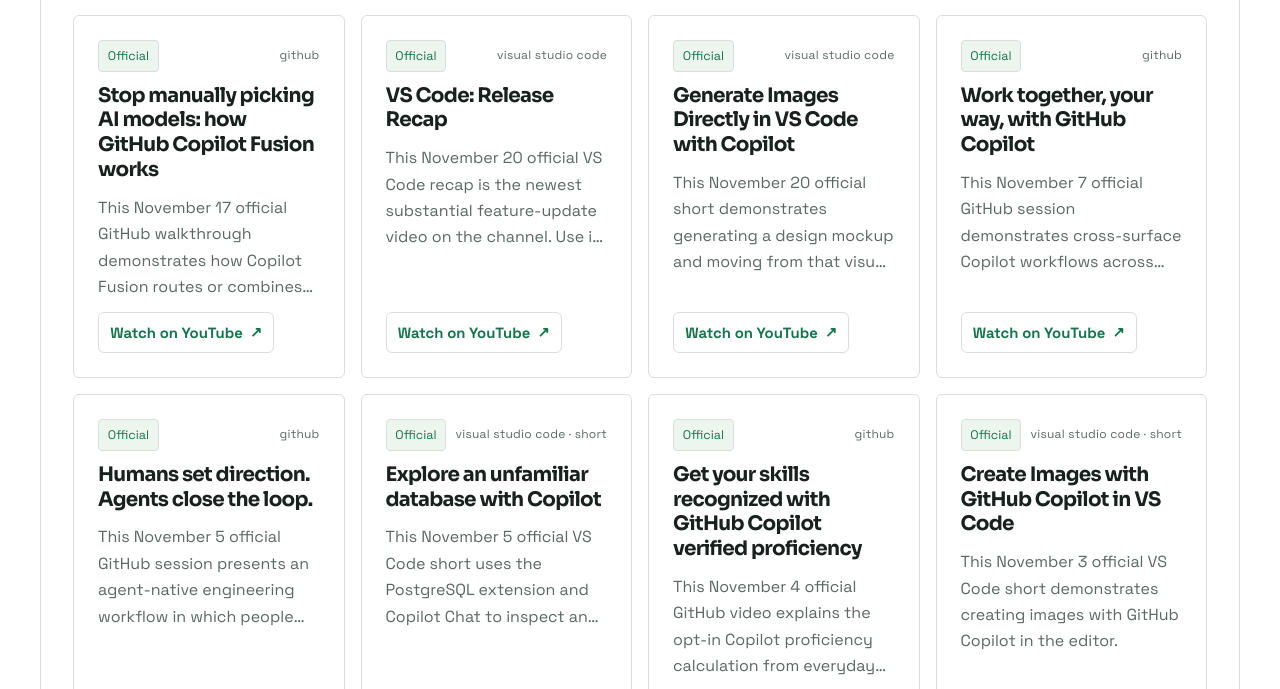
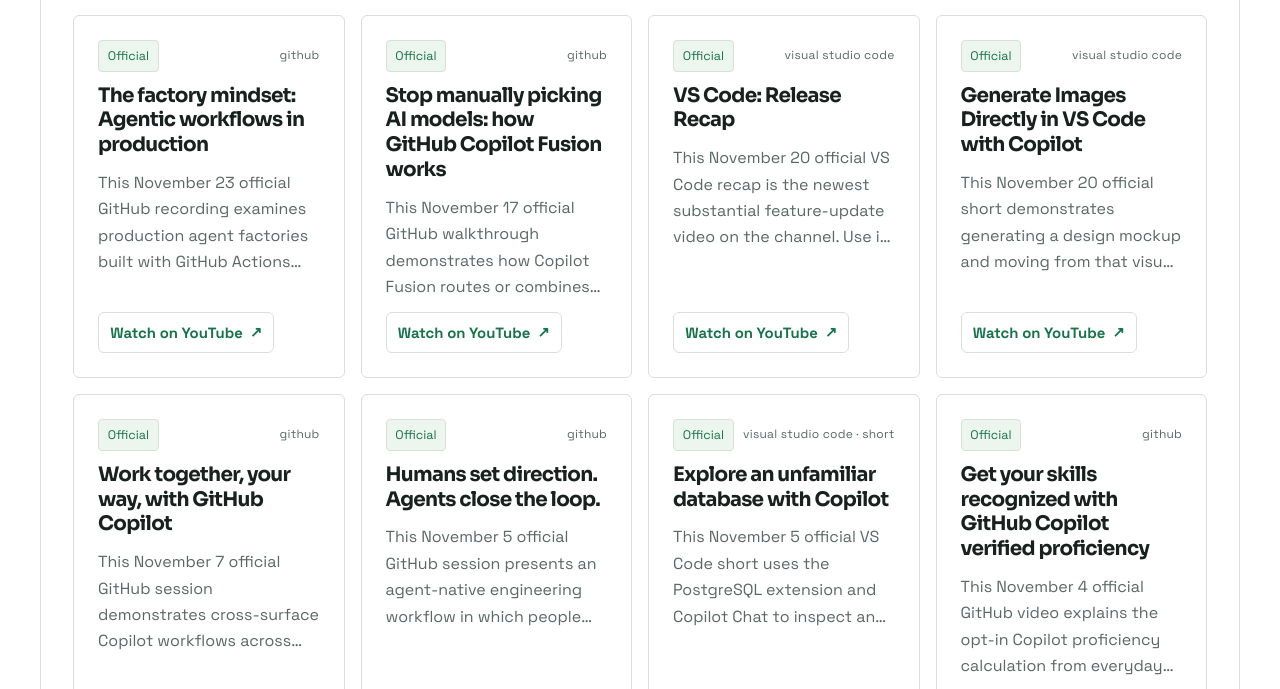
Before and after one commit to movarnell/Copilot-Links, a plain HTML site: page videos.html in a window 1280 px wide. Shown: the part 791-1480 px from the top of the page. Drawn offline with Linux system fonts and the light colour scheme.

Commit message:
Add latest official agent workflow video

```diff
--- a/videos.html
+++ b/videos.html
@@ -63,6 +63,22 @@
         </div>
 
         <div class="resource-grid">
+          <article class="resource-card">
+            <div class="card-top">
+              <span class="chip">Official</span>
+              <span class="source">GitHub</span>
+            </div>
+            <h3>The factory mindset: Agentic workflows in production</h3>
+            <p class="note">
+              This November 23 official GitHub recording examines production agent factories built with GitHub Actions and Copilot,
+              including governance, control planes, telemetry, cost management, and lessons from real-world deployments.
+              Treat the case studies as workflow patterns and validate permissions, controls, and results for your own repositories.
+            </p>
+            <div class="card-actions">
+              <a class="visit-link" href="https://www.youtube.com/watch?v=TYhsC-S-Fx0" target="_blank" rel="noopener noreferrer">Watch on YouTube</a>
+            </div>
+          </article>
+
           <article class="resource-card">
             <div class="card-top">
               <span class="chip">Official</span>
@@ -722,8 +738,8 @@
               Recheck the official VS Code channel after each weekly release for new Copilot and agent feature videos.
               VS Code's November 20 Release Recap is the newest substantial official feature-update video, and its November 20 image-generation
               short shows a mockup-to-implementation Copilot workflow. The channel's newest upload is a November 20 Markdown Editor tip, which is current but not primarily an agent workflow.
-              GitHub's November 17 Copilot Fusion walkthrough remains the newest relevant official GitHub workflow video.
-              VS Code 1.147 is the current Stable line and shipped November 18; 1.148 is now the evolving Insiders line. Rechecked November 22, 2026. Stable 1.147 adds Experimental
+              GitHub's November 23 agent-factory session is the newest relevant official GitHub workflow video.
+              VS Code 1.147 is the current Stable line and shipped November 18; 1.148 is now the evolving Insiders line. Rechecked November 24, 2026. Stable 1.147 adds Experimental
               Send Later and draft requests, Preview browser integration, custom assisted-permission instructions, visual chat responses,
               Experimental model routers, sharing SSH, WSL, and Dev Tunnel environments, plus Experimental chat persistence across Dev Container rebuilds. Preview or Experimental features can change,
               and the Local harness remains deprecated and functionally frozen before its planned February 2027 removal;
@@ -897,6 +913,10 @@
         </div>
 
         <ul class="news-sources">
+          <li>
+            <a href="https://www.youtube.com/watch?v=TYhsC-S-Fx0" target="_blank" rel="noopener noreferrer">The factory mindset: Agentic workflows in production</a>
+            - GitHub's November 23 official recording on production agent factories, governance, control planes, telemetry, cost, and deployment case studies.
+          </li>
           <li>
             <a href="https://www.youtube.com/watch?v=qpy7pX_aoH0" target="_blank" rel="noopener noreferrer">VS Code: Release Recap</a>
             - the November 20 official VS Code feature-update recap; confirm exact availability and status labels in the current release notes.
```
